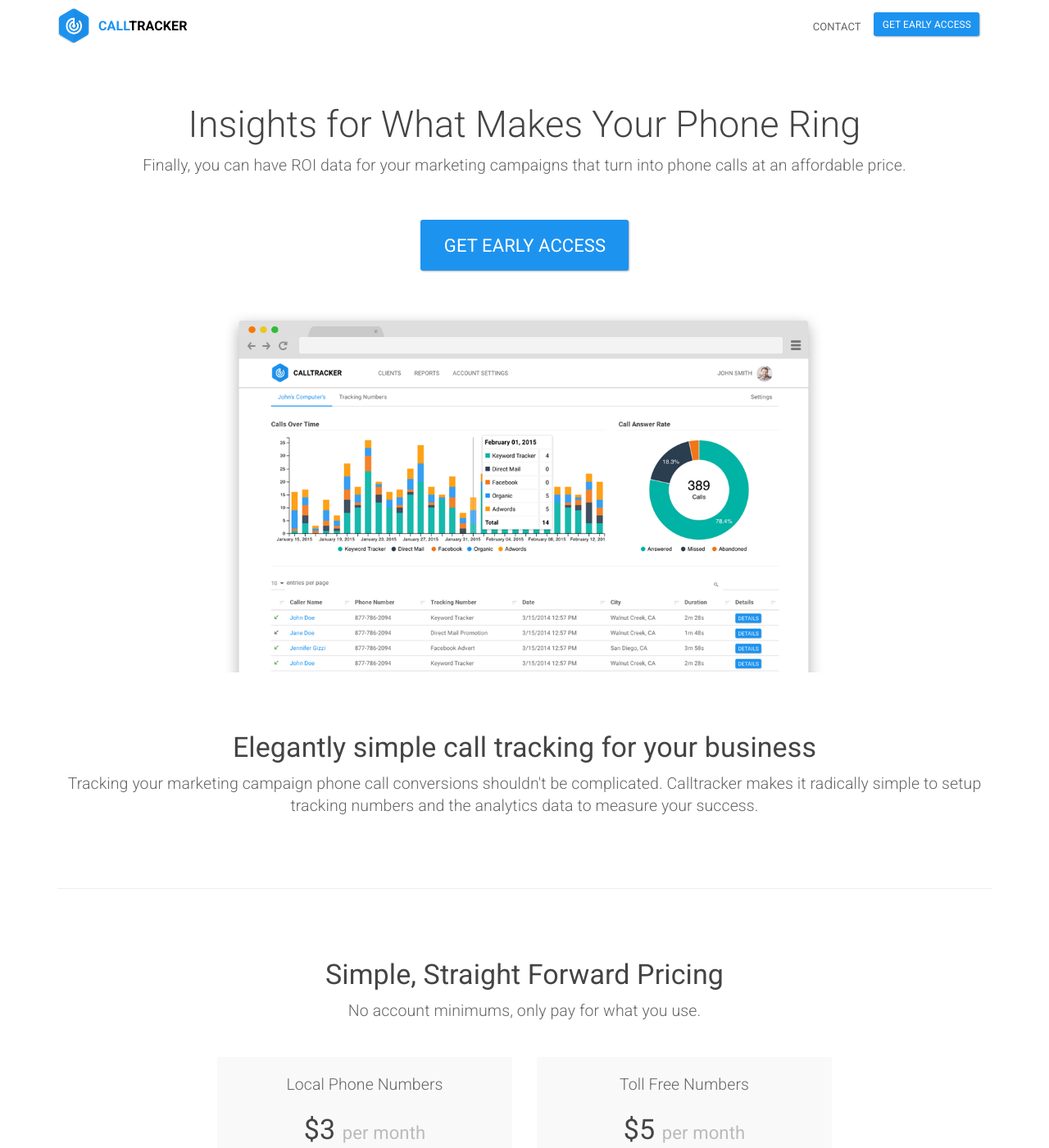
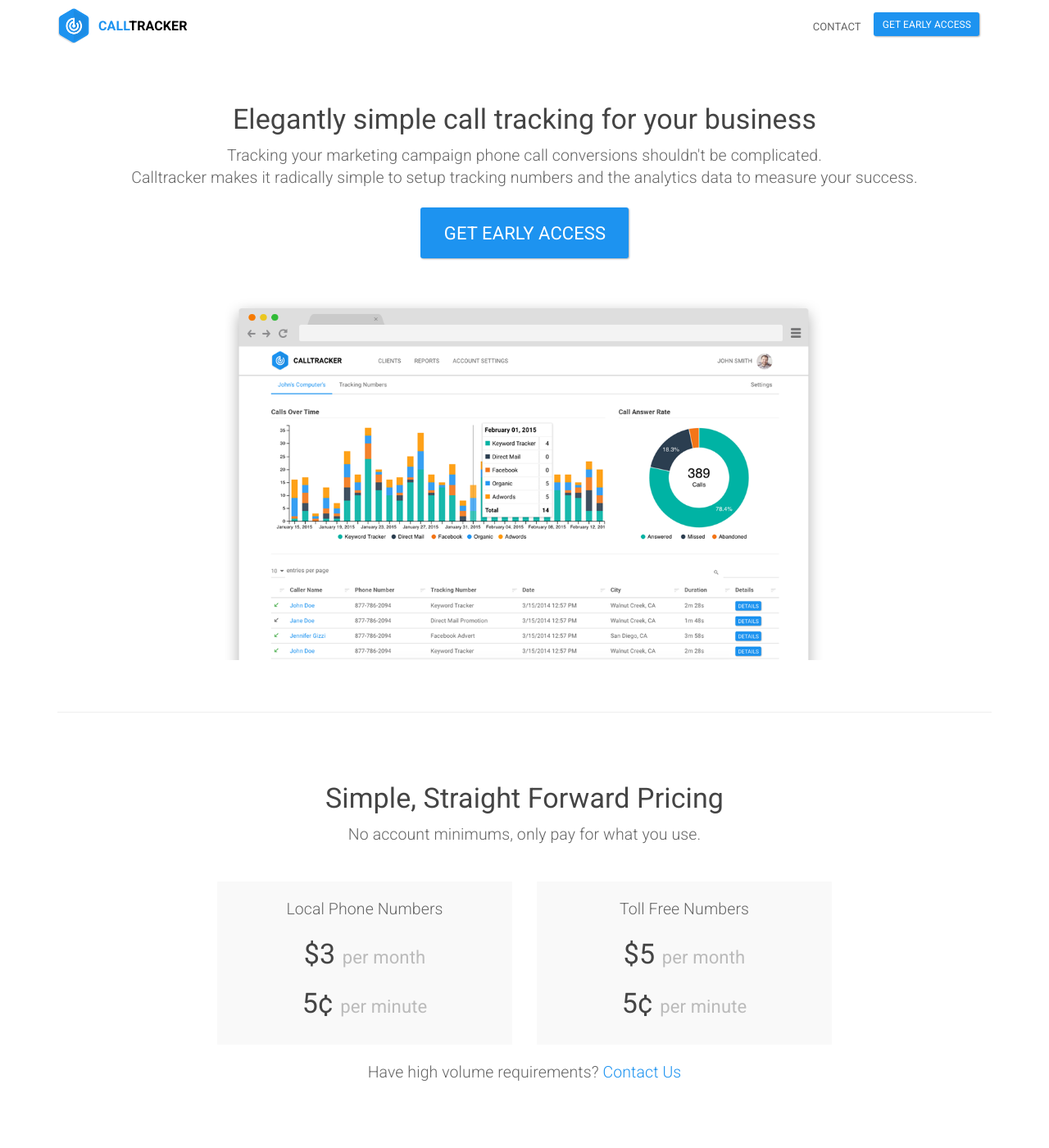
Before and after one commit to sumonst21/calltrackerio-site, a Jekyll site: the page built from index.html, in a window 1280 px wide and 1400 px high. Shown: the whole window at 82% size. Built offline with Jekyll 4.4.1, drawn with Linux system fonts in a browser that asks for light colours.

Commit message:
update messaging

```diff
--- a/index.html
+++ b/index.html
@@ -25,9 +25,8 @@
 	<div class="container">
 		<div class="row p-b-30">
 			<div class="col-md-12 text-center">
-					<h2 class="fw-300">Insights for What Makes Your Phone Ring</h2>
-					<p class="lead">Finally, you can have ROI data for your marketing campaigns that turn into phone calls at an affordable price.</p>
-			</div>
+					<h3>Elegantly simple call tracking for your business</h3>
+				<p class="lead">Tracking your marketing campaign phone call conversions shouldn't be complicated.<br>{{ site.name }} makes it radically simple to setup tracking numbers and the analytics data to measure your success.</p>
 		</div>
 		<div class="row">
 			<div class="col-md-6 col-md-offset-3 text-center">
@@ -37,16 +36,6 @@
 		<div class="row">
 			<div class="col-md-12 text-center hero-img-mockup">
 				<a href="sign-up.html"><img src="images/calltrackermockup.png" class="m-t-40"></a>
-			</div>
-		</div>
-	</div>
-</section>
-<section class="">
-	<div class="container">
-		<div class="row p-t-40 p-b-40">
-			<div class="col-md-12 text-center">
-				<h3>Elegantly simple call tracking for your business</h3>
-				<p class="lead">Tracking your marketing campaign phone call conversions shouldn't be complicated. {{ site.name }} makes it radically simple to setup tracking numbers and the analytics data to measure your success.</p>
 			</div>
 		</div>
 	</div>
```
